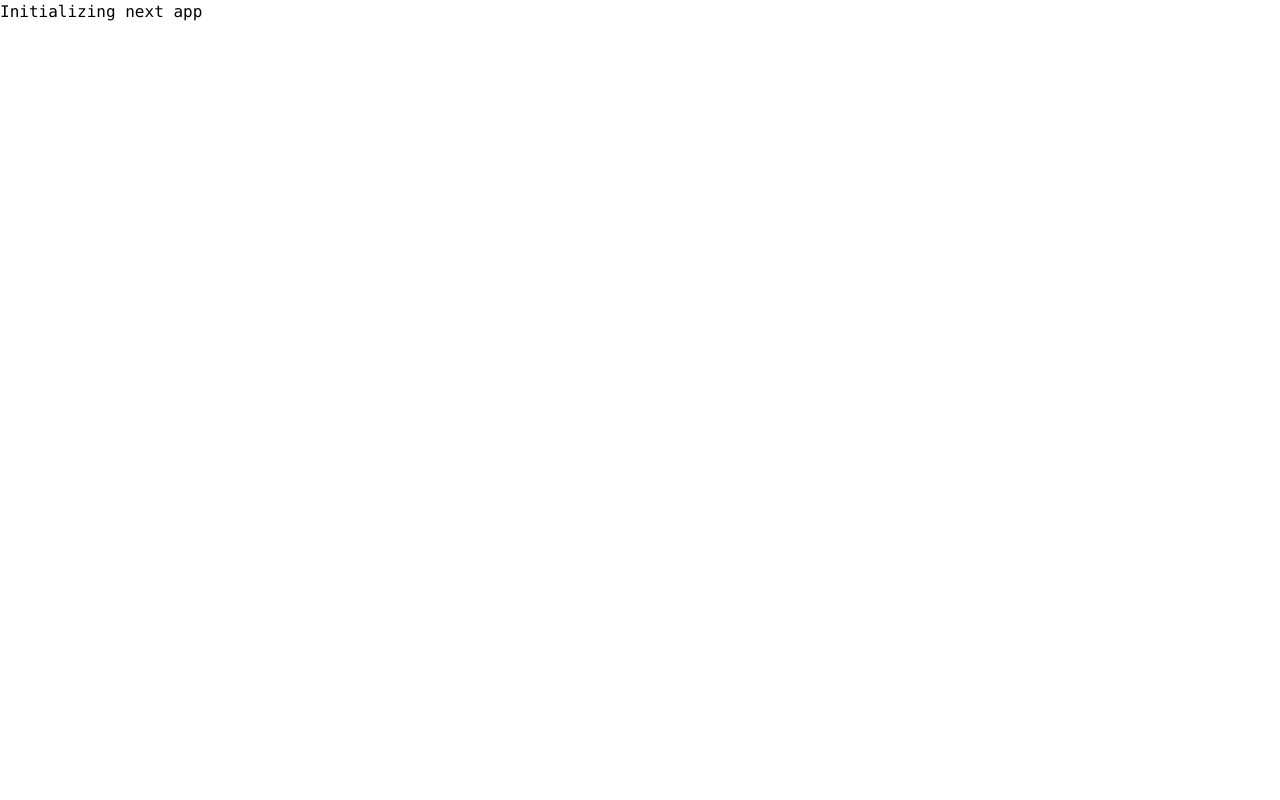
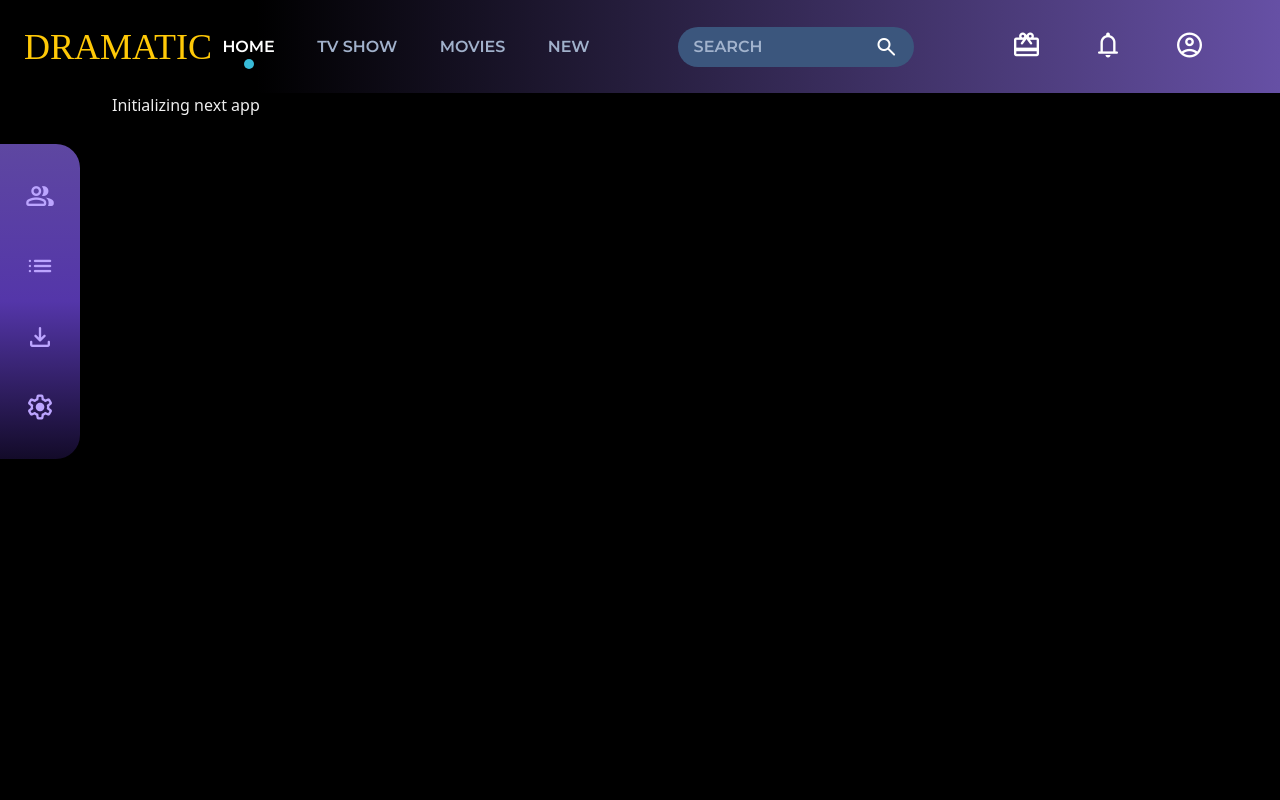
Before and after one commit to speedyGonzal0/tmdb_movie_app, a Next.js app: page / in a window 1280 px wide. Shown: the top 800 px of the page. Built offline with nearby package versions, Linux system fonts and the light colour scheme; a web font is replaced by a local one.

Commit message:
imeplement sidebar and complete layout

```diff
--- /dev/null
+++ b/app/components/sidebar/Sidebar.tsx
@@ -0,0 +1,16 @@
+import React from "react";
+
+const iconStyle = "symbol !text-3xl hover:text-white hover:cursor-pointer";
+
+const Sidebar = () => {
+  return (
+    <aside className="fixed top-36 w-[80px] bg-gradient-to-t from-[#130B29] via-[#5436A9] to-[#5E47A1] h-[315px] rounded-tr-3xl rounded-br-3xl flex flex-col items-center justify-evenly text-[#BCA5FF]">
+      <i className={iconStyle}> group </i>
+      <i className={iconStyle}> list </i>
+      <i className={iconStyle}> download </i>
+      <i className={iconStyle}> settings </i>
+    </aside>
+  );
+};
+
+export default Sidebar;
--- a/app/layout.tsx
+++ b/app/layout.tsx
@@ -1,5 +1,19 @@
 import StyledComponentsRegistry from './registry'
+import localFont from 'next/font/local'
 import './globals.css'
+
+import Navbar from './components/navbar/Navbar'
+import Footer from './components/footer/Footer'
+import Sidebar from './components/sidebar/Sidebar'
+
+
+const materialSymbols = localFont({
+  variable: '--font-family-symbols', // Variable name (to reference after in CSS/styles)
+  style: 'normal',
+  src: '../node_modules/material-symbols/material-symbols-rounded.woff2', // This is a reference to woff2 file from NPM package "material-symbols"
+  display: 'block',
+  weight: '100 700',
+})
 
 export default function RootLayout({
   children,
@@ -7,9 +21,14 @@ export default function RootLayout({
   children: React.ReactNode
 }) {
   return (
-    <html>
+    <html className={`${materialSymbols.variable}`}>
       <body>
-        <StyledComponentsRegistry>{children}</StyledComponentsRegistry>
+        <Navbar/>
+        <Sidebar/>
+        <div className='h-screen bg-black pl-28'>
+          <StyledComponentsRegistry>{children}</StyledComponentsRegistry>
+        </div>
+        <Footer/>
       </body>
     </html>
   )
--- a/app/page.tsx
+++ b/app/page.tsx
@@ -1,8 +1,8 @@
 
 export default function Home() {
   return (
-    <main>
-      <h1 className='font-mono'> Initializing next app </h1>
+    <main className="h-full text-white">
+      <h1> Initializing next app </h1>
     </main>
   )
 }
```
